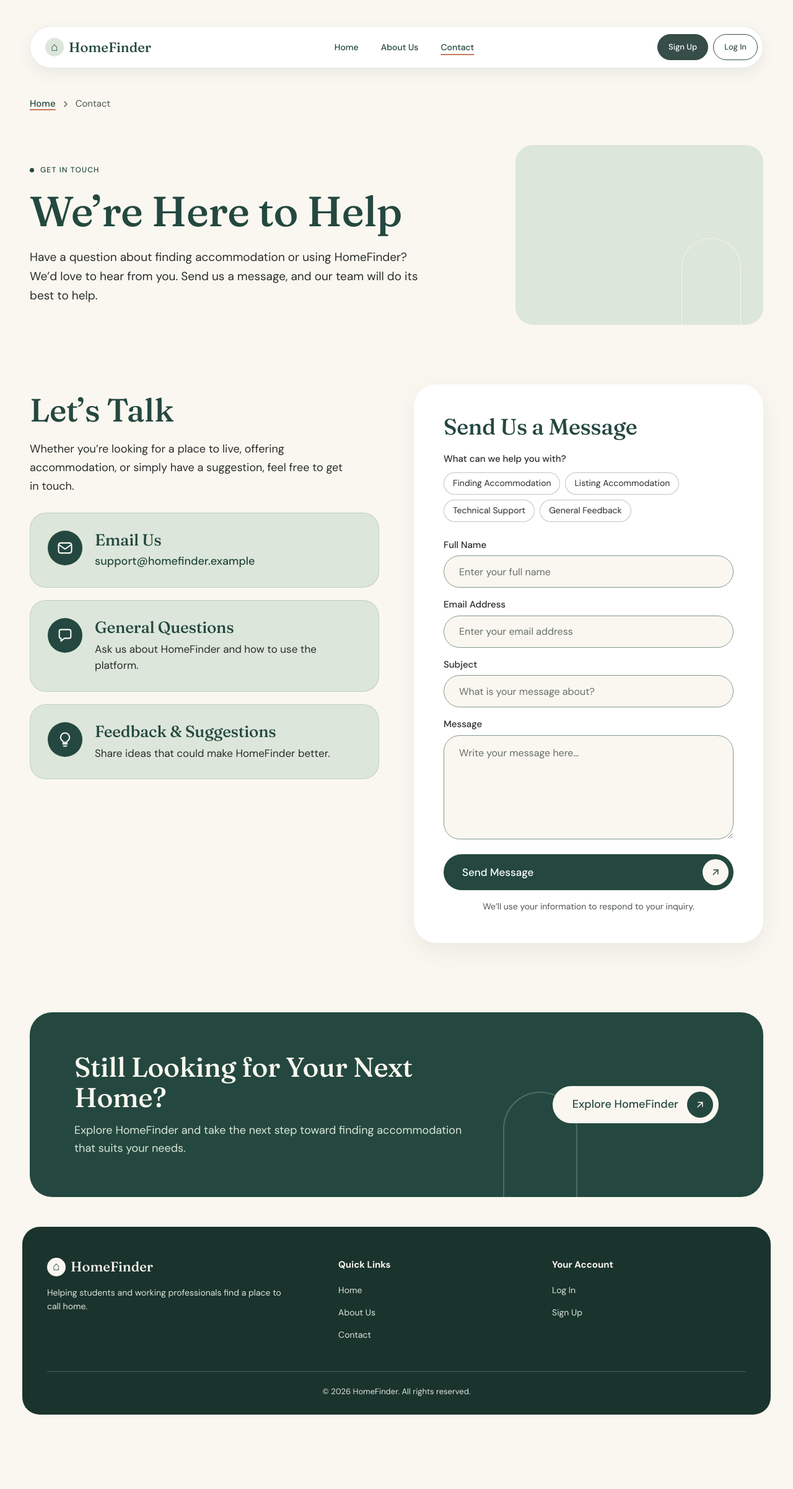
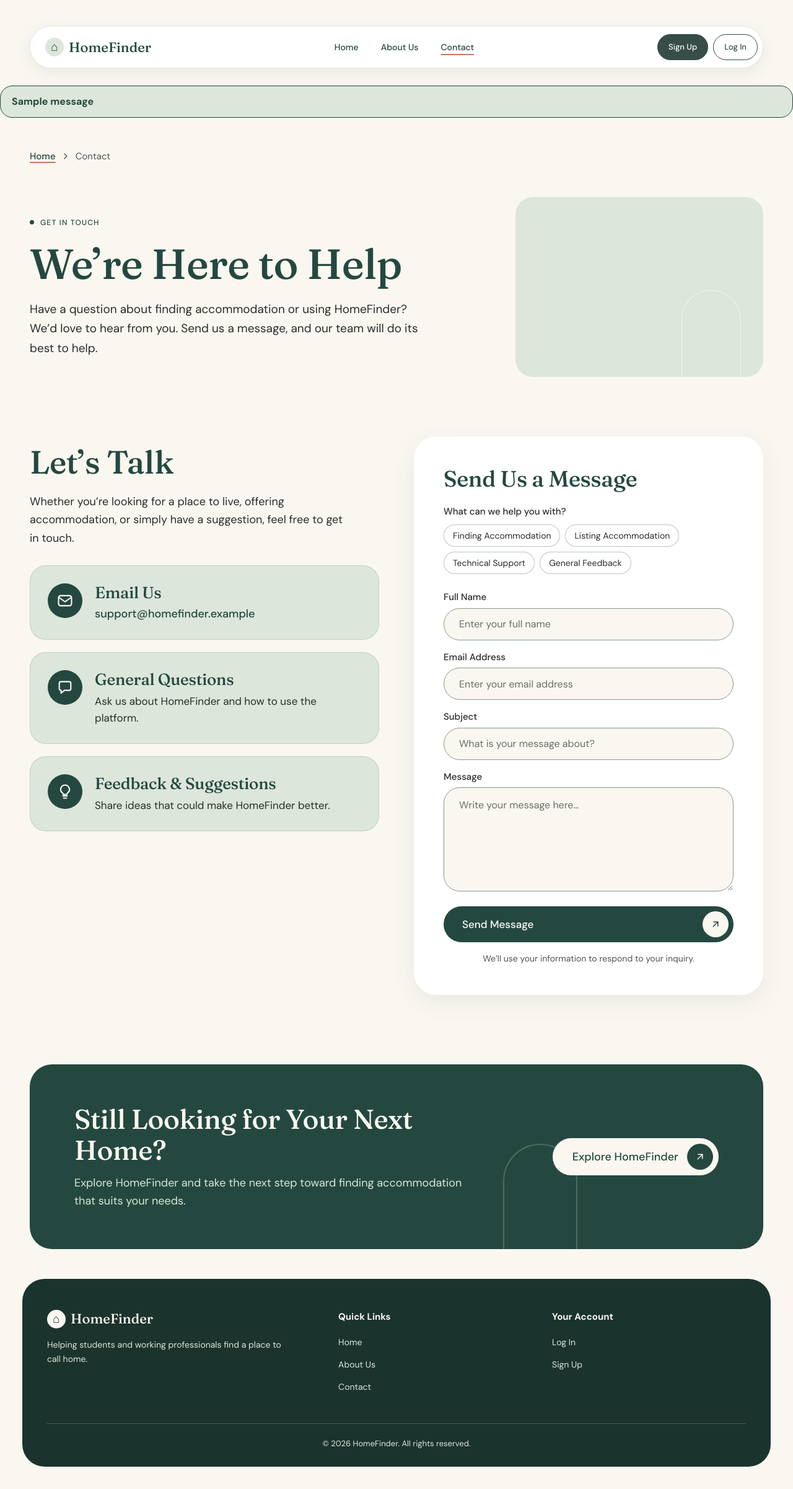
Before and after one commit to Toubassi/rental_website, a Django app: page /contact/ in a window 1280 px wide. Shown: the whole page at 62% size. Before the commit the page ends 2282 px from the top, so only its background shows below. Run offline with Django 5.2, Linux system fonts and the light colour scheme; tables that the repository leaves empty hold one stand-in row (values such as "Sample post"); one stand-in notice (Sample message) is shown.

Commit message:
Audit fixes: crashes, dead links, footer and admin links, contact message

```diff
--- a/rental_site/login/templates/login.html
+++ b/rental_site/login/templates/login.html
@@ -167,7 +167,6 @@
                 </span>
                 <span>Remember me</span>
               </label>
-              <a href="/forgot-password/" class="text-link">Forgot password?</a>
             </div>
 
             {% if success %}
--- a/rental_site/login/views.py
+++ b/rental_site/login/views.py
@@ -32,7 +32,7 @@ def login(request):
         correct_pass = False
 
       if not correct_pass:
-        messages.error(request, 'wrong email or passowrd.')
+        messages.error(request, 'wrong email or password.')
         return redirect('login')
 
       request.session['username'] = user.username
--- a/rental_site/properties/static/css/base.css
+++ b/rental_site/properties/static/css/base.css
@@ -34,7 +34,7 @@
   max-width: 1328px; /* 1400px minus 36px on each side, lines up with the header */
   margin: 48px max(36px, calc((100% - 1328px) / 2)) 36px;
   padding: 48px 40px 28px;
-  border-radius: 28px;
+  border-radius: 36px;
   background: var(--hf-footer);
   color: var(--hf-cream);
   font-family: "DM Sans", system-ui, sans-serif;
@@ -139,3 +139,24 @@
     font-size: 11px;
   }
 }
+
+.site-message {
+  max-width: 1328px;
+  margin: 16px auto;
+  box-sizing: border-box;
+  padding: 14px 18px;
+  border-radius: 20px;
+  font-size: 16px;
+  font-weight: 700;
+  line-height: 1.4;
+}
+.site-message-success {
+  background: #dce6da;
+  border: 1.5px solid #24483f;
+  color: #24483f;
+}
+.site-message-error {
+  background: #faf7f0;
+  border: 1.5px solid #c8795a;
+  color: #292d2a;
+}
--- a/rental_site/properties/static/css/dashboard.css
+++ b/rental_site/properties/static/css/dashboard.css
@@ -141,6 +141,7 @@ a:focus-visible, button:focus-visible, summary:focus-visible {
     margin: 0 0 8px;
     padding: 14px 22px;
     border-radius: 18px;
+    border: 1.5px solid #24483F;
     background: #DCE6DA;
     color: #24483F;
     font-size: 16px;
@@ -263,7 +264,7 @@ a:focus-visible, button:focus-visible, summary:focus-visible {
     box-sizing: border-box;
     padding: 14px 14px 20px;
     border: 1.5px solid rgba(36, 72, 63, 0.12);
-    border-radius: 28px;
+    border-radius: 36px;
     background: #fff;
     transition: box-shadow 0.2s, transform 0.2s;
 }
--- a/rental_site/properties/static/css/details.css
+++ b/rental_site/properties/static/css/details.css
@@ -648,7 +648,7 @@ dd {
   gap: 18px;
   padding: 28px;
   border: 1px solid var(--border);
-  border-radius: 28px;
+  border-radius: 36px;
   background: var(--white);
 }
 
@@ -695,7 +695,7 @@ dd {
 .panel-card {
   padding: 28px;
   border: 1px solid var(--border);
-  border-radius: 28px;
+  border-radius: 36px;
   background: var(--white);
 }
 
--- a/rental_site/properties/static/css/explore.css
+++ b/rental_site/properties/static/css/explore.css
@@ -682,7 +682,7 @@ legend {
   padding: 10px;
   background: var(--white);
   border: 1px solid var(--border);
-  border-radius: 28px;
+  border-radius: 36px;
   transition: box-shadow 0.2s, transform 0.2s, border-color 0.2s;
 }
 
--- a/rental_site/properties/static/css/my_accommodation.css
+++ b/rental_site/properties/static/css/my_accommodation.css
@@ -194,7 +194,7 @@
   display: flex;
   flex-direction: column;
   padding: 14px 14px 18px;
-  border-radius: 28px;
+  border-radius: 36px;
   background: #fff;
   border: 1.5px solid rgba(36, 72, 63, 0.12);
 }
--- a/rental_site/properties/static/css/user-profile.css
+++ b/rental_site/properties/static/css/user-profile.css
@@ -58,7 +58,7 @@
   margin-bottom: 24px;
   padding: 32px;
   border: 1px solid #e4e8e1;
-  border-radius: 28px;
+  border-radius: 36px;
   background: #ffffff;
   box-shadow: 0 8px 24px rgba(36, 72, 63, 0.05);
 }
@@ -182,7 +182,7 @@
   margin-bottom: 24px;
   padding: 32px;
   border: 1px solid #e4e8e1;
-  border-radius: 28px;
+  border-radius: 36px;
   background: #ffffff;
   box-shadow: 0 8px 24px rgba(36, 72, 63, 0.05);
 }
--- a/rental_site/properties/templates/add_accommodation.html
+++ b/rental_site/properties/templates/add_accommodation.html
@@ -224,7 +224,7 @@
       <h4>Quick Links</h4>
       <a href="{% url 'dashboard' %}">Home</a>
       <a href="{% url 'contact' %}">Contact</a>
-      <a href="#">Sign Out</a>
+      <a href="/logout/">Sign Out</a>
     </div>
     <p class="aa-copyright">© 2026 HomeFinder. All rights reserved.</p>
   </footer>
--- a/rental_site/properties/templates/admin-dashboard.html
+++ b/rental_site/properties/templates/admin-dashboard.html
@@ -23,7 +23,7 @@
     <div class="admin-shell">
       <!-- ============ SIDEBAR ============ -->
       <aside class="admin-sidebar">
-        <a href="" class="admin-brand">
+        <a href="{% url 'admin-dashboard' %}" class="admin-brand">
           <span class="brand-icon" aria-hidden="true">⌂</span>
           <span>HomeFinder</span>
         </a>
@@ -34,7 +34,7 @@
         </div>
 
         <nav class="admin-nav" aria-label="Admin navigation">
-          <a href="" class="admin-nav-link active">
+          <a href="{% url 'admin-dashboard' %}" class="admin-nav-link active">
             <span class="nav-icon" aria-hidden="true">▦</span>
             Dashboard
           </a>
--- a/rental_site/properties/templates/admin-manage-properties.html
+++ b/rental_site/properties/templates/admin-manage-properties.html
@@ -22,7 +22,7 @@
     <div class="admin-shell">
       <!-- ============ SIDEBAR ============ -->
       <aside class="admin-sidebar">
-        <a href="" class="admin-brand">
+        <a href="{% url 'admin-dashboard' %}" class="admin-brand">
           <span class="brand-icon">⌂</span>
           <span>HomeFinder</span>
         </a>
@@ -145,7 +145,7 @@
                 Apply Filters
               </button>
 
-              <a href="" class="clear-filters"> Clear Filters </a>
+              <a href="{% url 'admin-manage-properties' %}" class="clear-filters"> Clear Filters </a>
             </div>
           </form>
         </section>
--- a/rental_site/properties/templates/contact.html
+++ b/rental_site/properties/templates/contact.html
@@ -5,6 +5,14 @@
 <link rel="stylesheet" href="{% static 'css/contact.css' %}">
 
 <main class="contact-page">
+
+  {% if messages %}
+  {% for message in messages %}
+    <div class="site-message {% if message.tags == 'error' %}site-message-error{% else %}site-message-success{% endif %}">
+      {{ message }}
+    </div>
+  {% endfor %}
+{% endif %}
 
   <!-- BREADCRUMB -->
   {% if request.session.username %}
@@ -114,7 +122,7 @@
       <p>Explore HomeFinder and take the next step toward finding accommodation that suits your needs.</p>
     </div>
     <!-- TODO: href should go to the homepage -->
-    <a href="{% url 'explore' %}" class="contact-pill contact-pill-cream">
+    <a href="{% if request.session.username %}{% url 'explore' %}{% else %}{% url 'index' %}{% endif %}" class="contact-pill contact-pill-cream">
       Explore HomeFinder
       <span class="contact-ico">
         <svg width="18" height="18" viewBox="0 0 24 24" fill="none" stroke="currentColor" stroke-width="2" stroke-linecap="round" stroke-linejoin="round"><path d="M7 17 17 7"/><path d="M8 7h9v9"/></svg>
--- a/rental_site/properties/templates/my_accommodation.html
+++ b/rental_site/properties/templates/my_accommodation.html
@@ -94,7 +94,7 @@
           {{ property.city }}
         </p>
         <div class="myacc-actions">
-          <a href="{% url 'details' %}" class="myacc-pill myacc-pill-forest myacc-details">
+          <a href="{% url 'details' property.id %}" class="myacc-pill myacc-pill-forest myacc-details">
             View Details
           </a>
         </div>
--- a/rental_site/properties/templates/user-profile.html
+++ b/rental_site/properties/templates/user-profile.html
@@ -241,7 +241,7 @@
           <p>Signing out takes you back to the HomeFinder homepage.</p>
         </div>
 
-        <a href="" class="profile-signout-button">
+        <a href="/logout/" class="profile-signout-button">
           <span aria-hidden="true">⇥</span>
           Sign Out
         </a>
--- a/rental_site/properties/views.py
+++ b/rental_site/properties/views.py
@@ -1,4 +1,4 @@
-from django.shortcuts import render, redirect
+from django.shortcuts import render, redirect, get_object_or_404
 from .models import LandLord , Property , PropertyImage
 from django.db import transaction, DatabaseError
 from django.contrib import messages
@@ -30,6 +30,9 @@ def about(request):
 
 def contact(request):
     # Contact is open to everyone: visitors and logged-in users
+    if request.method == 'POST':
+        messages.success(request, "Thanks, we received your message.")
+        return redirect('contact')
     return render(request, 'contact.html')
 
 
@@ -95,7 +98,7 @@ def explore(request):
 def details(request, id):
     if 'username' not in request.session:
         return redirect('/login/')
-    property = Property.objects.get(id=id)
+    property = get_object_or_404(Property, id=id)
     property.increase_views()
     context = {
         'property': property,
@@ -103,7 +106,7 @@ def details(request, id):
     return render(request, 'details.html', context)
 
 def all_properties(request):
-    pass
+    return redirect('explore')
 
 
 def user_profile(request):
```
Also changed, not shown: rental_site/login/templates/home.html (+8 -9 lines), rental_site/properties/templates/admin-approve.html (+7 -7 lines).
